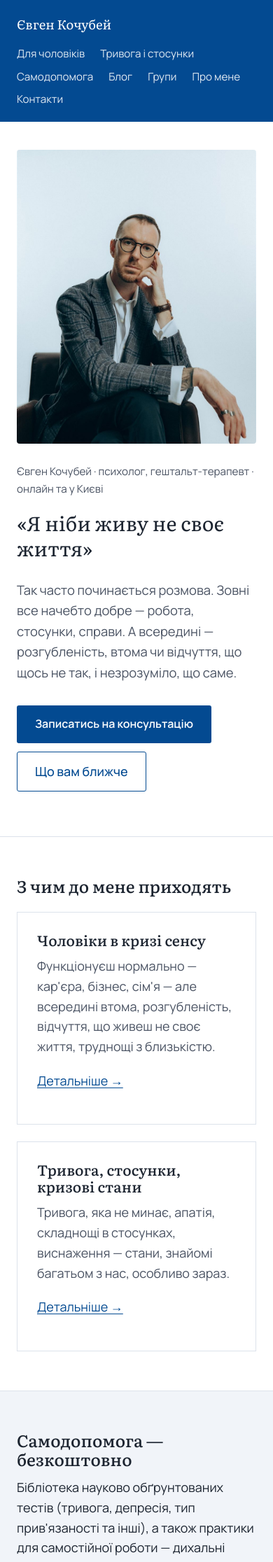
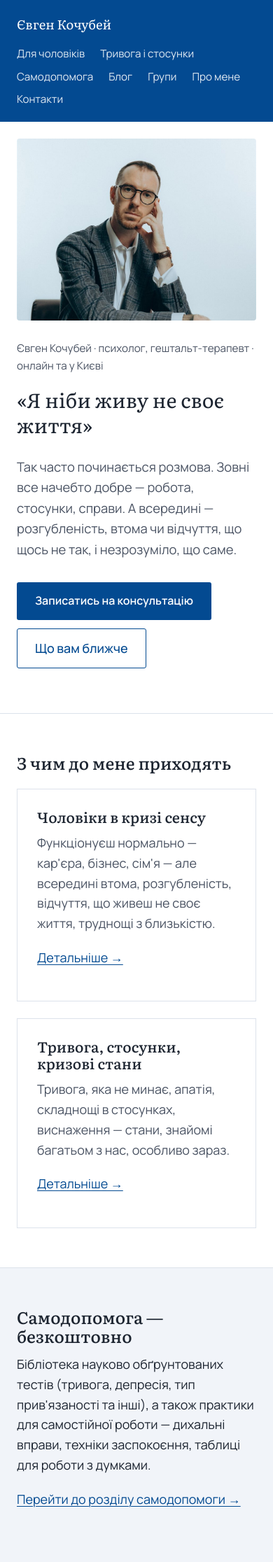
Before and after one commit to cobchik/yevhenkochubei-site, a Jekyll site: the page built from index.md, in a window 390 px wide. Shown: the top 2232 px of the page at 70% size. Built offline with Jekyll 4.4.1, drawn with Linux system fonts in a browser that asks for light colours.

Commit message:
Smaller hero photo on mobile so CTA stays above the fold

```diff
--- a/assets/css/style.css
+++ b/assets/css/style.css
@@ -138,7 +138,8 @@ a:hover { color: var(--pine-deep); }
 @media (max-width: 760px) {
   .hero-photo { grid-template-columns: 1fr; gap: 28px; }
   .hero-photo figure { order: -1; }
-  .hero-photo img { max-height: 420px; object-fit: cover; object-position: 50% 30%; }
+  .hero-photo img { height: 260px; object-fit: cover; object-position: 50% 35%; }
+  .hero { padding-top: 24px; }
 }
 .hero-photo figure { margin: 0; }
 .hero-actions { display: flex; flex-wrap: wrap; gap: 12px; }
```
